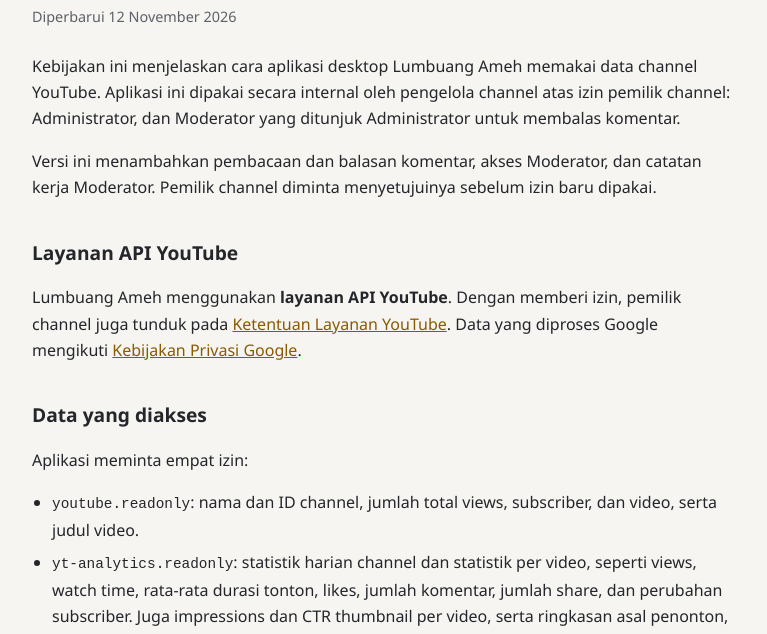
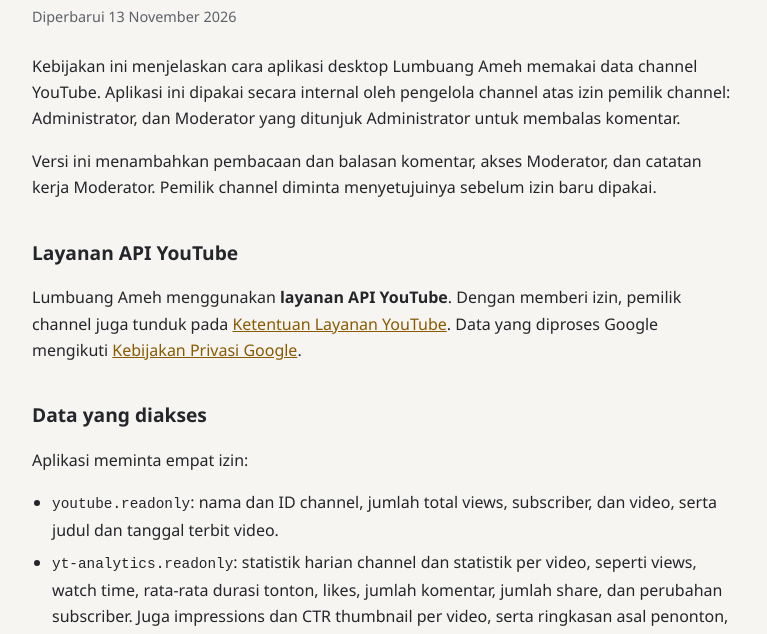
Before and after one commit to crezzvfx/crezzvfx.github.io, a plain HTML site: page privasi.html in a window 1280 px wide. Shown: the part 165-799 px from the top of the page, without its empty margins (256-1023 px from the left). Drawn offline with Linux system fonts and the light colour scheme.

Commit message:
Perbarui kebijakan privasi: tanggal terbit video

```diff
--- a/privasi.html
+++ b/privasi.html
@@ -17,7 +17,7 @@
 
     <main>
       <h1>Kebijakan Privasi</h1>
-      <p class="tanggal">Diperbarui 12 November 2026</p>
+      <p class="tanggal">Diperbarui 13 November 2026</p>
       <p>Kebijakan ini menjelaskan cara aplikasi desktop Lumbuang Ameh memakai data channel YouTube. Aplikasi ini dipakai secara internal oleh pengelola channel atas izin pemilik channel: Administrator, dan Moderator yang ditunjuk Administrator untuk membalas komentar.</p>
       <p>Versi ini menambahkan pembacaan dan balasan komentar, akses Moderator, dan catatan kerja Moderator. Pemilik channel diminta menyetujuinya sebelum izin baru dipakai.</p>
 
@@ -27,7 +27,7 @@
       <h2>Data yang diakses</h2>
       <p>Aplikasi meminta empat izin:</p>
       <ul>
-        <li><code>youtube.readonly</code>: nama dan ID channel, jumlah total views, subscriber, dan video, serta judul video.</li>
+        <li><code>youtube.readonly</code>: nama dan ID channel, jumlah total views, subscriber, dan video, serta judul dan tanggal terbit video.</li>
         <li><code>yt-analytics.readonly</code>: statistik harian channel dan statistik per video, seperti views, watch time, rata-rata durasi tonton, likes, jumlah komentar, jumlah share, dan perubahan subscriber. Juga impressions dan CTR thumbnail per video, serta ringkasan asal penonton, negara, jenis konten, dan persentase usia dan gender penonton yang login. Ringkasan ini berasal dari YouTube dan tidak memuat data per orang.</li>
         <li><code>yt-analytics-monetary.readonly</code>: estimasi pendapatan channel dan video.</li>
         <li><code>youtube.force-ssl</code>: untuk membaca komentar di video channel dan mengirim balasan atas nama channel. Data komentar yang dibaca adalah isi komentar, nama tampilan dan ID channel penulisnya, waktu, video tempat komentar ditulis, dan siapa yang sudah membalas.</li>
```
